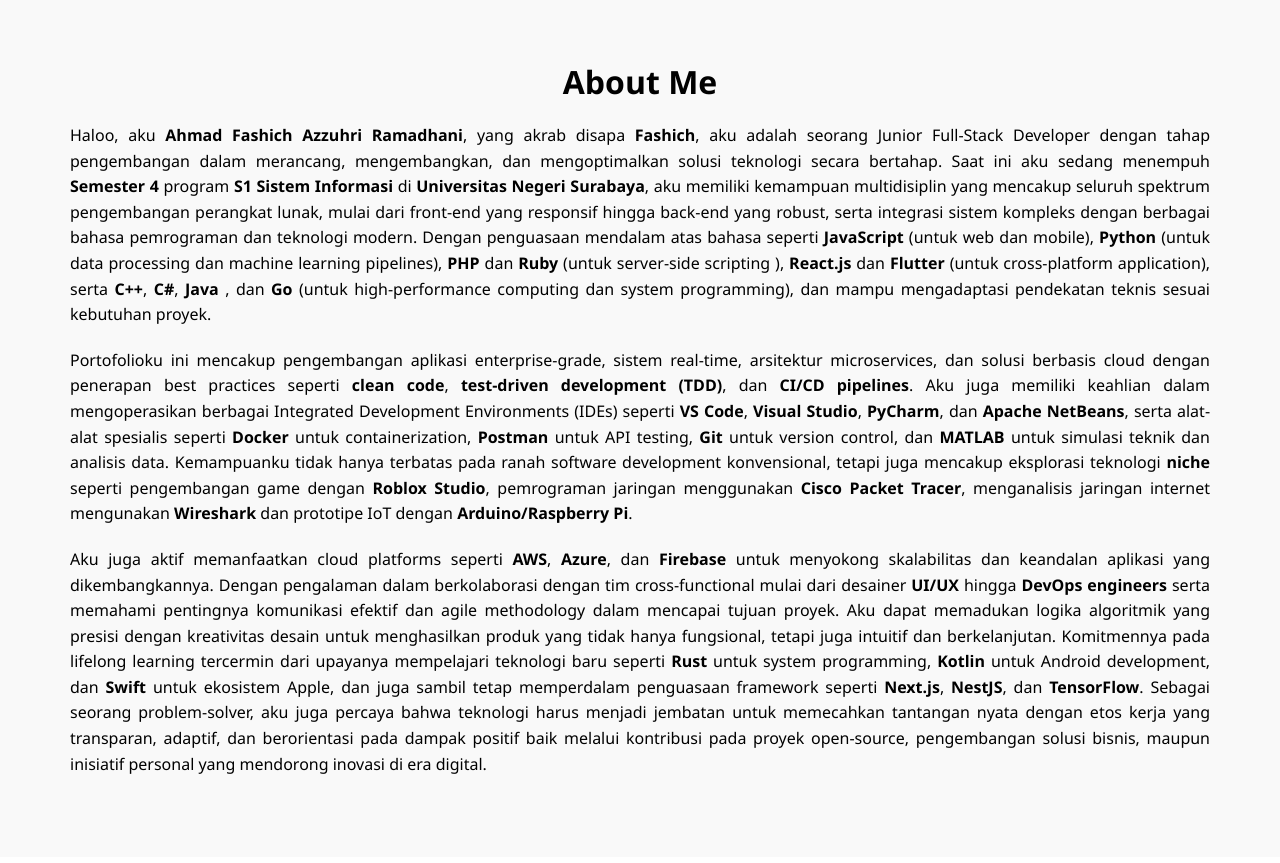
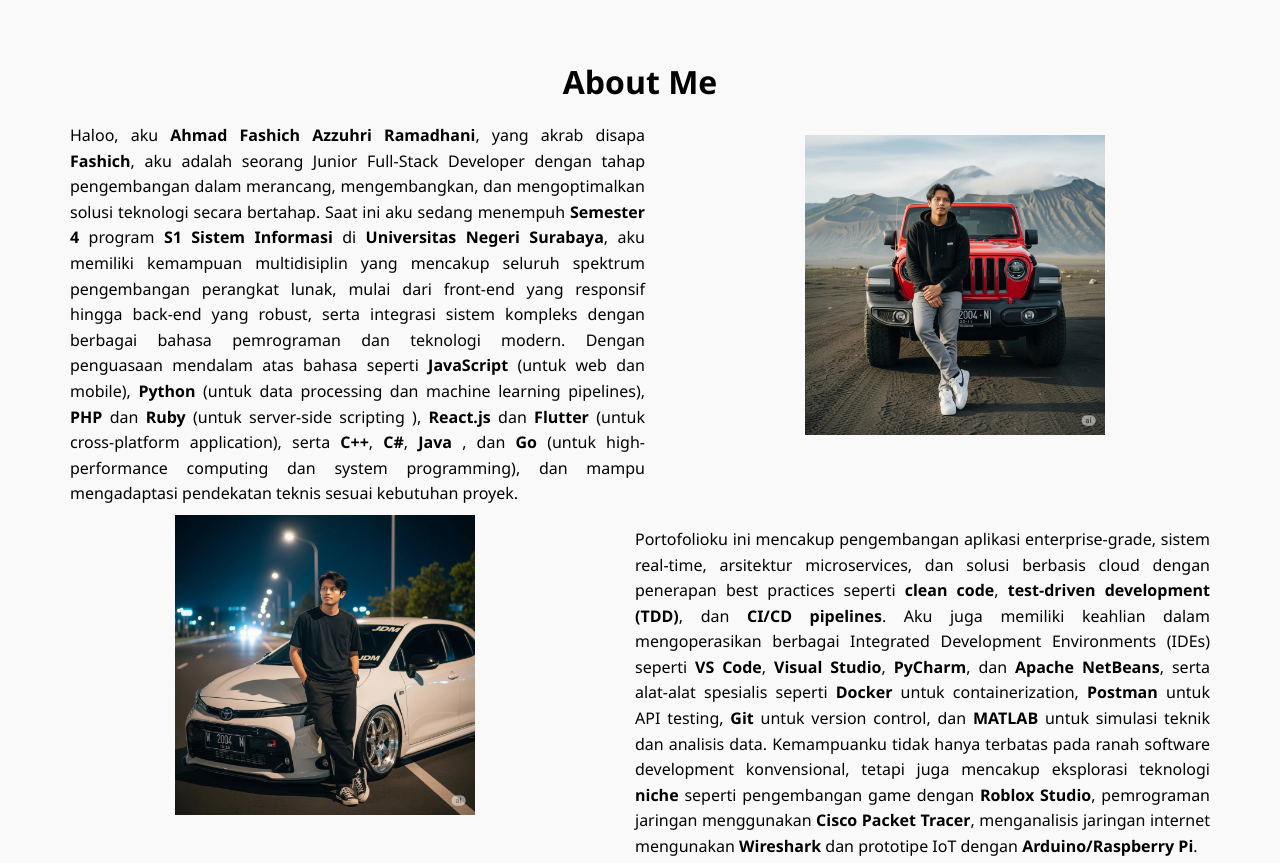
Before and after one commit to Fashich/Portofolio, a plain HTML site: page index.html in a window 1280 px wide. Shown: the part 820-1683 px from the top of the page. Drawn offline with Linux system fonts and the light colour scheme; a web font is replaced by a local one.

Commit message:
adding about me

```diff
--- a/index.html
+++ b/index.html
@@ -1,24 +1,30 @@
 <!DOCTYPE html>
 <html lang="id">
   <head>
-    <meta charset="UTF-8" >
-    <meta name="viewport" content="width=device-width, initial-scale=1.0" >
+    <meta charset="UTF-8" />
+    <meta name="viewport" content="width=device-width, initial-scale=1.0" />
     <title>Ahmad Fashich | Portofolio</title>
-    <link rel="stylesheet" href="/public/css/home/index.css" >
-    <link rel="preconnect" href="https://fonts.googleapis.com" >
-    <link rel="preconnect" href="https://fonts.gstatic.com" crossorigin >
+    <link rel="stylesheet" href="/public/css/home/index.css" />
+    <link rel="preconnect" href="https://fonts.googleapis.com" />
+    <link rel="preconnect" href="https://fonts.gstatic.com" crossorigin />
     <link
       href="https://fonts.googleapis.com/css2?family=Poetsen+One&display=swap"
       rel="stylesheet"
-    >
+    />
   </head>
   <body>
     <section class="hero">
-      <video autoplay preserveaspectratio="none" muted loop class="background-video">
+      <video
+        autoplay
+        preserveaspectratio="none"
+        muted
+        loop
+        class="background-video"
+      >
         <source
           src="/public/videos/home/background-video-banner.mp4"
           type="video/mp4"
-        >
+        />
         Browser Anda tidak mendukung video.
       </video>
       <!-- <iframe  preserveAspectRatio="none"
@@ -30,7 +36,7 @@
 </iframe> -->_
       <div class="overlay"></div>
       <div class="content">
-        <img src="/public/images/home/profile.jpg" alt="Logo" class="logo" >
+        <img src="/public/images/home/profile.png" alt="Logo" class="logo" />
         <h1>Ahmad Fashich Azzuhri Ramadhani</h1>
         <p>Junior Full Stack Developer</p>
       </div>
@@ -40,7 +46,7 @@
 
     <section class="about">
       <h2>About Me</h2>
-      <p class="about-text">
+      <p class="about-text text-1">
         Haloo, aku <b>Ahmad Fashich Azzuhri Ramadhani</b>, yang akrab disapa
         <b>Fashich</b>, aku adalah seorang Junior Full-Stack Developer dengan
         tahap pengembangan dalam merancang, mengembangkan, dan mengoptimalkan
@@ -58,7 +64,18 @@
         <b>Go</b> (untuk high-performance computing dan system programming), dan
         mampu mengadaptasi pendekatan teknis sesuai kebutuhan proyek.
       </p>
-      <p class="about-text">
+
+      <figure class="figure-container-1">
+        <img
+          src="/public/images/home/photo-1.jpg"
+          alt="photo-1"
+          class="figure-photo-1"
+          width="max-width"
+          height="300px"
+        />
+      </figure>
+
+      <p class="about-text text-2">
         Portofolioku ini mencakup pengembangan aplikasi enterprise-grade, sistem
         real-time, arsitektur microservices, dan solusi berbasis cloud dengan
         penerapan best practices seperti <b>clean code</b>,
@@ -75,27 +92,15 @@
         <b>Cisco Packet Tracer</b>, menganalisis jaringan internet mengunakan
         <b>Wireshark</b> dan prototipe IoT dengan <b>Arduino/Raspberry Pi</b>.
       </p>
-      <p class="about-text">
-        Aku juga aktif memanfaatkan cloud platforms seperti <b>AWS</b>,
-        <b>Azure</b>, dan <b>Firebase</b> untuk menyokong skalabilitas dan
-        keandalan aplikasi yang dikembangkannya. Dengan pengalaman dalam
-        berkolaborasi dengan tim cross-functional mulai dari desainer
-        <b>UI/UX</b> hingga <b>DevOps engineers</b> serta memahami pentingnya
-        komunikasi efektif dan agile methodology dalam mencapai tujuan proyek.
-        Aku dapat memadukan logika algoritmik yang presisi dengan kreativitas
-        desain untuk menghasilkan produk yang tidak hanya fungsional, tetapi
-        juga intuitif dan berkelanjutan. Komitmennya pada lifelong learning
-        tercermin dari upayanya mempelajari teknologi baru seperti
-        <b>Rust</b> untuk system programming, <b>Kotlin</b> untuk Android
-        development, dan <b>Swift</b> untuk ekosistem Apple, dan juga sambil
-        tetap memperdalam penguasaan framework seperti <b>Next.js</b>,
-        <b>NestJS</b>, dan <b>TensorFlow</b>. Sebagai seorang problem-solver,
-        aku juga percaya bahwa teknologi harus menjadi jembatan untuk memecahkan
-        tantangan nyata dengan etos kerja yang transparan, adaptif, dan
-        berorientasi pada dampak positif baik melalui kontribusi pada proyek
-        open-source, pengembangan solusi bisnis, maupun inisiatif personal yang
-        mendorong inovasi di era digital.
-      </p>
+      <figure class="figure-container-1">
+        <img
+          src="/public/images/home/photo-2.jpg"
+          alt="photo-1"
+          class="figure-photo-2"
+          width="max-width"
+          height="300px"
+        />
+      </figure>
     </section>
 
     <!-- Projects Section -->
--- a/public/css/home/index.css
+++ b/public/css/home/index.css
@@ -161,10 +161,10 @@ h1 {
     #5f5f5f 200%
   );
   background-size: 200% 200%;
-				-webkit-background-clip: text;
-				background-clip: text;
-				color: transparent;
-        animation: 2s author ease infinite 30s;
+  -webkit-background-clip: text;
+  background-clip: text;
+  color: transparent;
+  animation: 2s author ease infinite 30s;
 }
 @keyframes author {
   0% {
@@ -182,6 +182,23 @@ h1 {
   font-size: 16px;
   line-height: 1.6;
   margin: 0 0 20px;
+}
+
+.text-1 {
+  padding-right: 615px;
   padding-left: 50px;
+}
+.figure-photo-1 {
+  position: absolute;
+  right: 175px;
+  top: 135px;
+}
+.text-2 {
+  padding-left: 615px;
   padding-right: 50px;
 }
+.figure-photo-2 {
+  position: absolute;
+  left: 175px;
+  top: 515px;
+}
```
Also changed, not shown: public/images/home/echogame-tetris.png (added), public/images/home/photo-1.jpg (added), public/images/home/photo-2.jpg (added), public/images/home/profile.jpg (deleted), public/images/home/targetshooter.png (added), 3 other files.
